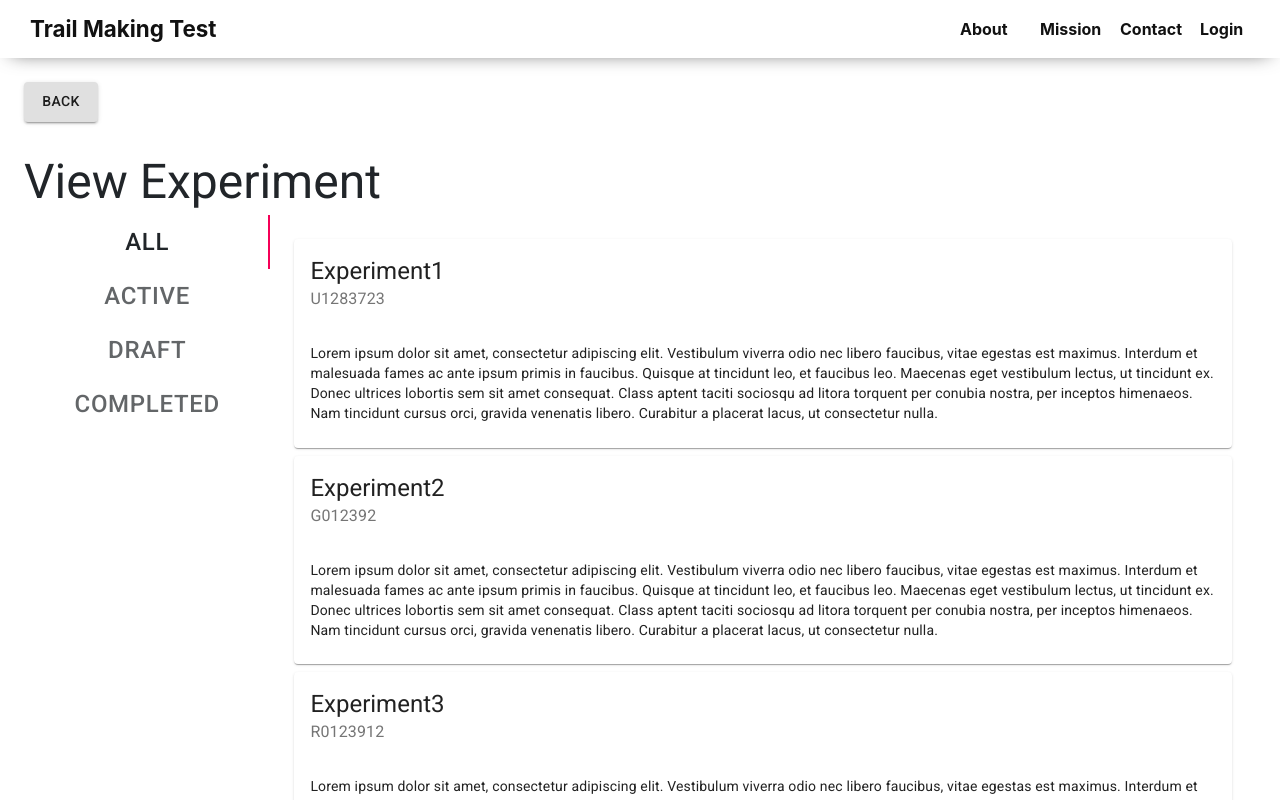
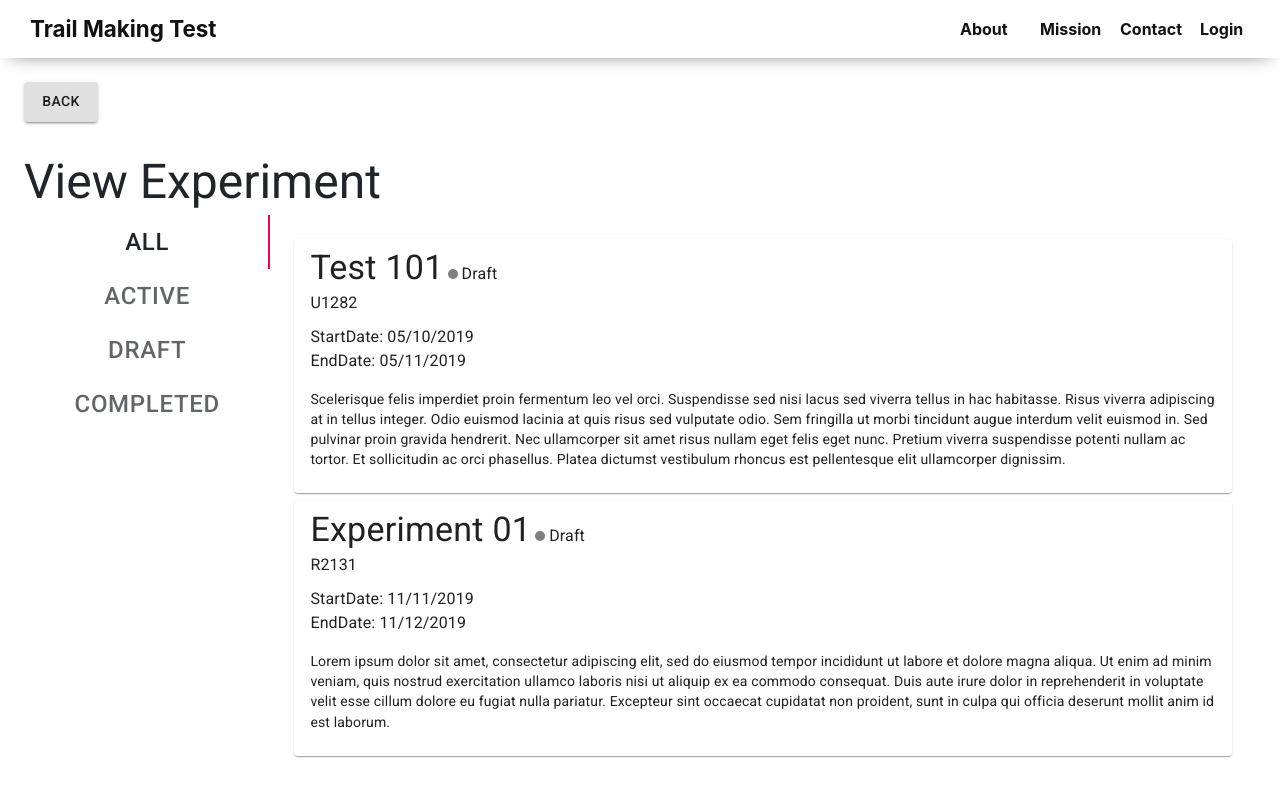
Before and after one commit to kevzzsk/TrailMakingTest, a React (Create React App) app: page /user-page/view-experiments in a window 1280 px wide. Built offline with nearby package versions, Linux system fonts and the light colour scheme.

Commit message:
refactor View Experiment
Change aesthetic to match new data format

```diff
--- a/src/App.css
+++ b/src/App.css
@@ -168,6 +168,13 @@ color: inherit;
 
 }
 
+div.circle{
+  width: 10px;
+  height: 10px;
+  background-color: blue;
+  border-radius: 5px
+}
+
 /*------------- HEADER -------------------*/
 
 header.header-bg {
@@ -186,7 +193,7 @@ header div.head{
   z-index: 2;
   display: grid;
   width: 70%;
-  grid-template-columns: 7fr 3fr;
+  grid-template-columns: 6fr 4fr;
   margin: 0 auto;
   padding-top: 8%;
   align-items: center;
--- a/src/components/ExperimentCard.js
+++ b/src/components/ExperimentCard.js
@@ -1,11 +1,47 @@
 import React from 'react'
-import {Card,CardHeader,CardContent, Typography} from '@material-ui/core'
+import { Card, CardHeader, CardContent, Typography } from '@material-ui/core'
+
+import { toDate, isBefore, format } from "date-fns"
 
 function ExperimentCard(props) {
+
+    let status_color = "radial-gradient(circle at 4px 4px, grey,grey)"
+
+    const getStatus = (startDate, endDate) => {
+        let start = new Date(startDate);
+        let end = new Date(endDate);
+        if (isBefore(new Date(), start)) {
+            status_color="radial-gradient(circle at 4px 4px, grey,grey)"
+            return "Draft"
+        }
+        else if (isBefore(new Date(), end)) {
+            status_color="radial-gradient(circle at 4px 4px, rgba(16,168,25,1),rgba(8,158,11,1) 80%)"
+            return "Active"
+        }
+        else {
+            status_color="radial-gradient(circle at 4px 4px,rgba(237,26,26,1) 22%, rgba(161,7,7,1) 84%)"
+            return "Completed"
+        }
+    }
+
+    let status = getStatus(props.startDate, props.endDate)
+
     return (
         <div>
             <Card className="m-2">
-                <CardHeader title={props.title} subheader={props.subheader} />
+                <div className="ml-2 p-2">
+                    <Typography variant="h4" display="inline">{props.experimentName}</Typography>
+                    <div className="d-inline-flex align-items-center">
+                        <div className="circle d-inline mx-1" style={{background:status_color}}></div>
+                        <Typography display="inline">{status}</Typography>
+                    </div>
+                    <br />
+                    <Typography variant="subtitle1">{props.experimentID}</Typography>
+                </div>
+                <div className="ml-2 px-2">
+                    <Typography>StartDate: {format(new Date(props.startDate), "dd/MM/yyyy")}</Typography>
+                    <Typography>EndDate: {format(new Date(props.endDate), "dd/MM/yyyy")}</Typography>
+                </div>
                 <CardContent>
                     <Typography variant="body2">
                         {props.description}
--- a/src/components/HomePage.js
+++ b/src/components/HomePage.js
@@ -35,7 +35,7 @@ class HomePage extends Component {
                 <form onSubmit={this.submitFormHandler}>
                     <div className="form-group experiment">
                         <br />
-                        <input type="email" className="form-control" aria-describedby="emailHelp" placeholder="Experiment ID" ref={(id) => this.id = id} onChange={this.handleChange} />
+                        <input type="email" className="form-control" aria-describedby="emailHelp" placeholder="Experiment ID (e.g. R1232)" ref={(id) => this.id = id} onChange={this.handleChange} />
                         <small className="form-text text-muted">By continuing you comply with tnc.</small>
                         <Link to={{
                             pathname: '/test', state: {
--- a/src/components/Steppers.js
+++ b/src/components/Steppers.js
@@ -1,5 +1,4 @@
 import React from 'react';
-import { makeStyles } from '@material-ui/core/styles';
 import Stepper from '@material-ui/core/Stepper';
 import Step from '@material-ui/core/Step';
 import StepLabel from '@material-ui/core/StepLabel';
--- a/src/components/ViewExperiment.js
+++ b/src/components/ViewExperiment.js
@@ -1,8 +1,8 @@
 import React from 'react'
 import PropTypes from 'prop-types';
 import { Tabs, Tab, Typography, Button, Box, makeStyles } from '@material-ui/core'
-import { fontSize } from '@material-ui/system';
 import {Link} from 'react-router-dom'
+import {isBefore} from "date-fns"
 
 import exData from '../template/exData'
 import ExperimentCard from './ExperimentCard'
@@ -47,32 +47,46 @@ function ViewExperiment() {
         setValue(newValue);
     }
 
+    const getStatus = (startDate, endDate) => {
+        let start = new Date(startDate);
+        let end = new Date(endDate);
+        if (isBefore(new Date(), start)) {
+            return "Draft"
+        }
+        else if (isBefore(new Date(), end)) {
+            return "Active"
+        }
+        else {
+            return "Completed"
+        }
+    }
+
     function genCards(index) {
         switch (index) {
             case 0:
                 return exData.Experiments.map((item) => {
-                    return <Link to={`/user-page/view-experiments/${item.experimentID}`} className="text-decoration-none"><ExperimentCard title={item.title} subheader={item.experimentID} description={item.description} /></Link>
+                    return <Link to={`/user-page/view-experiments/${item.experimentID}`} className="text-decoration-none"><ExperimentCard {...item}/></Link>
                 });
                 break;
             case 1:
-                return exData.Experiments.filter((item) => { return item.status === "Active" }).map((item) => {
-                    return <Link to={`/user-page/view-experiments/${item.experimentID}`} className="text-decoration-none"><ExperimentCard title={item.title} subheader={item.experimentID} description={item.description} /></Link>
+                return exData.Experiments.filter((item) => { return getStatus(item.startDate,item.endDate) === "Active" }).map((item) => {
+                    return <Link to={`/user-page/view-experiments/${item.experimentID}`} className="text-decoration-none"><ExperimentCard {...item} /></Link>
                 });
                 break;
             case 2:
-                return exData.Experiments.filter((item) => { return item.status === "Draft" }).map((item) => {
-                    return <Link to={`/user-page/view-experiments/${item.experimentID}`} className="text-decoration-none"><ExperimentCard title={item.title} subheader={item.experimentID} description={item.description} /></Link>
+                return exData.Experiments.filter((item) => { return getStatus(item.startDate,item.endDate)  === "Draft" }).map((item) => {
+                    return <Link to={`/user-page/view-experiments/${item.experimentID}`} className="text-decoration-none"><ExperimentCard  {...item} /></Link>
                 });
                 break;
             case 3:
-                return exData.Experiments.filter((item) => { return item.status === "Completed" }).map((item) => {
-                    return <Link to={`/user-page/view-experiments/${item.experimentID}`} className="text-decoration-none"><ExperimentCard title={item.title} subheader={item.experimentID} description={item.description} /></Link>
+                return exData.Experiments.filter((item) => { return getStatus(item.startDate,item.endDate)  === "Completed" }).map((item) => {
+                    return <Link to={`/user-page/view-experiments/${item.experimentID}`} className="text-decoration-none"><ExperimentCard  {...item} /></Link>
                 });
                 break;
 
             default:
                 return exData.Experiments.map((item) => {
-                    return <Link to={`/user-page/view-experiments/${item.experimentID}`} className="text-decoration-none"><ExperimentCard title={item.title} subheader={item.experimentID} description={item.description} /></Link>
+                    return <Link to={`/user-page/view-experiments/${item.experimentID}`} className="text-decoration-none"><ExperimentCard {...item}  /></Link>
                 });
                 break;
         }
--- a/src/template/exData.js
+++ b/src/template/exData.js
@@ -1,49 +1,107 @@
-export default{
-    "UserID" : "researcher1",
-    "Experiments":[
+import TemplateA1 from "./templateA1"
+import TemplateB1 from "./templateB1"
+
+export default {
+    "UserID": "researcher1",
+    "Experiments": [
         {
-            "title": "Experiment1",
-            "experimentID": "U1283723",
-            "description": "Lorem ipsum dolor sit amet, consectetur adipiscing elit. Vestibulum viverra odio nec libero faucibus, vitae egestas est maximus. Interdum et malesuada fames ac ante ipsum primis in faucibus. Quisque at tincidunt leo, et faucibus leo. Maecenas eget vestibulum lectus, ut tincidunt ex. Donec ultrices lobortis sem sit amet consequat. Class aptent taciti sociosqu ad litora torquent per conubia nostra, per inceptos himenaeos. Nam tincidunt cursus orci, gravida venenatis libero. Curabitur a placerat lacus, ut consectetur nulla.",
-            "status": "Active",
-            "respondents": 99,
-            "createDate": Date(),
-            "startDate": Date(),
-            "endDate": Date(),
-            "daysOnline": "25 Days"
-        },
+            "result": "success",
+            "experimentID": "U1282",
+            "experimentName": "Test 101",
+            "description": "Scelerisque felis imperdiet proin fermentum leo vel orci. Suspendisse sed nisi lacus sed viverra tellus in hac habitasse. Risus viverra adipiscing at in tellus integer. Odio euismod lacinia at quis risus sed vulputate odio. Sem fringilla ut morbi tincidunt augue interdum velit euismod in. Sed pulvinar proin gravida hendrerit. Nec ullamcorper sit amet risus nullam eget felis eget nunc. Pretium viverra suspendisse potenti nullam ac tortor. Et sollicitudin ac orci phasellus. Platea dictumst vestibulum rhoncus est pellentesque elit ullamcorper dignissim.",
+            "startDate": "2019-10-05",
+            "endDate": "2019-11-05",
+            "templateExperiments": [{
+                TemplateA1,
+                "experimentResults": [{
+                    "participantID": 1,
+                    "totalTime": 10.123,
+                    "success": 12,
+                    "error": 5,
+                    "miss": 2,
+                },
+                {
+                    "participantID": 2,
+                    "totalTime": 9.123,
+                    "success": 12,
+                    "error": 4,
+                    "miss": 0,
+                }, {
+                    "participantID": 3,
+                    "totalTime": 8.81,
+                    "success": 12,
+                    "error": 0,
+                    "miss": 0,
+                }, {
+                    "participantID": 4,
+                    "totalTime": 10.34,
+                    "success": 12,
+                    "error": 2,
+                    "miss": 8,
+                }, {
+                    "participantID": 5,
+                    "totalTime": 9.65,
+                    "success": 12,
+                    "error": 1,
+                    "miss": 9,
+                }, {
+                    "participantID": 6,
+                    "totalTime": 9.80,
+                    "success": 12,
+                    "error": 2,
+                    "miss": 5,
+                }]
+            }]
+        }
+        ,
         {
-            "title": "Experiment2",
-            "experimentID": "G012392",
-            "description": "Lorem ipsum dolor sit amet, consectetur adipiscing elit. Vestibulum viverra odio nec libero faucibus, vitae egestas est maximus. Interdum et malesuada fames ac ante ipsum primis in faucibus. Quisque at tincidunt leo, et faucibus leo. Maecenas eget vestibulum lectus, ut tincidunt ex. Donec ultrices lobortis sem sit amet consequat. Class aptent taciti sociosqu ad litora torquent per conubia nostra, per inceptos himenaeos. Nam tincidunt cursus orci, gravida venenatis libero. Curabitur a placerat lacus, ut consectetur nulla.",
-            "status": "Draft",
-            "respondents": 0,
-            "createDate": Date(),
-            "startDate": Date(),
-            "endDate": Date(),
-            "daysOnline": "25 Days"
-        },
-        {
-            "title": "Experiment3",
-            "experimentID": "R0123912",
-            "description": "Lorem ipsum dolor sit amet, consectetur adipiscing elit. Vestibulum viverra odio nec libero faucibus, vitae egestas est maximus. Interdum et malesuada fames ac ante ipsum primis in faucibus. Quisque at tincidunt leo, et faucibus leo. Maecenas eget vestibulum lectus, ut tincidunt ex. Donec ultrices lobortis sem sit amet consequat. Class aptent taciti sociosqu ad litora torquent per conubia nostra, per inceptos himenaeos. Nam tincidunt cursus orci, gravida venenatis libero. Curabitur a placerat lacus, ut consectetur nulla.",
-            "status": "Completed",
-            "respondents": 99,
-            "createDate": Date(),
-            "startDate": Date(),
-            "endDate": Date(),
-            "daysOnline": "25 Days"
-        },
-        {
-            "title": "Experiment4",
-            "experimentID": "Y123",
-            "description": "Lorem ipsum dolor sit amet, consectetur adipiscing elit. Vestibulum viverra odio nec libero faucibus, vitae egestas est maximus. Interdum et malesuada fames ac ante ipsum primis in faucibus. Quisque at tincidunt leo, et faucibus leo. Maecenas eget vestibulum lectus, ut tincidunt ex. Donec ultrices lobortis sem sit amet consequat. Class aptent taciti sociosqu ad litora torquent per conubia nostra, per inceptos himenaeos. Nam tincidunt cursus orci, gravida venenatis libero. Curabitur a placerat lacus, ut consectetur nulla.",
-            "status": "Completed",
-            "respondents": 99,
-            "createDate": Date(),
-            "startDate": Date(),
-            "endDate": Date(),
-            "daysOnline": "25 Days"
+            "result": "success",
+            "experimentID": "R2131",
+            "experimentName": "Experiment 01",
+            "description": "Lorem ipsum dolor sit amet, consectetur adipiscing elit, sed do eiusmod tempor incididunt ut labore et dolore magna aliqua. Ut enim ad minim veniam, quis nostrud exercitation ullamco laboris nisi ut aliquip ex ea commodo consequat. Duis aute irure dolor in reprehenderit in voluptate velit esse cillum dolore eu fugiat nulla pariatur. Excepteur sint occaecat cupidatat non proident, sunt in culpa qui officia deserunt mollit anim id est laborum.",
+            "startDate": " 2019-11-11",
+            "endDate": "2019-12-11",
+            "templateExperiments": [{
+                TemplateB1,
+                "experimentResults": [{
+                    "participantID": 1,
+                    "totalTime": 8.13,
+                    "success": 8,
+                    "error": 5,
+                    "miss": 2,
+                },
+                {
+                    "participantID": 2,
+                    "totalTime": 8.123,
+                    "success": 8,
+                    "error": 4,
+                    "miss": 0,
+                }, {
+                    "participantID": 3,
+                    "totalTime": 7.281,
+                    "success": 8,
+                    "error": 0,
+                    "miss": 0,
+                }, {
+                    "participantID": 4,
+                    "totalTime": 10.34,
+                    "success": 8,
+                    "error": 2,
+                    "miss": 8,
+                }, {
+                    "participantID": 5,
+                    "totalTime": 9.23,
+                    "success": 8,
+                    "error": 1,
+                    "miss": 9,
+                }, {
+                    "participantID": 6,
+                    "totalTime": 9.80,
+                    "success": 8,
+                    "error": 2,
+                    "miss": 5,
+                }]
+            }]
         },
     ]
 }
```
